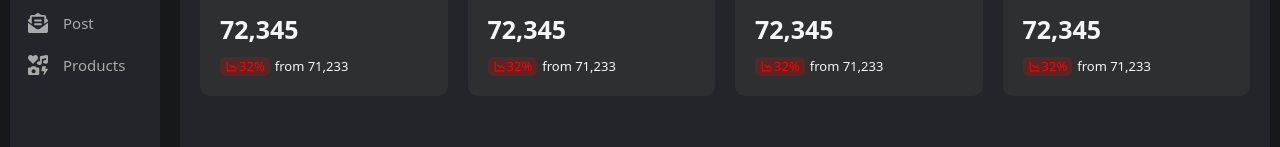
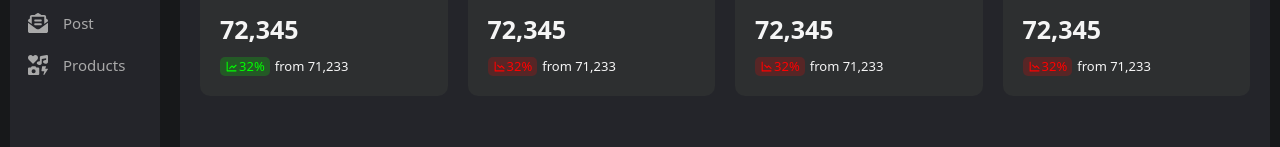
Before and after one commit to ceejayps/admin_dash_react, a React (Create React App) app: page /dashboard in a window 1280 px wide. Shown: the part 208-355 px from the top of the page. Built offline with nearby package versions, Linux system fonts and the light colour scheme.

Commit message:
Update Dashboard.jsx

```diff
--- a/src/pages/Dashboard.jsx
+++ b/src/pages/Dashboard.jsx
@@ -25,7 +25,7 @@ const Dashboard = () => {
     <hr className="rounded"/>
    <div className='cardsection'>
 
-   <DashboardCard title={"Users"} current={"72,345"} previous={"71,233"} isBearish ={!true} data={[]}/>
+   <DashboardCard title={"Users"} current={"72,345"} previous={"71,233"} isBearish ={true} data={[]}/>
    <DashboardCard title={"Users"} current={"72,345"} previous={"71,233"} isBearish ={!true} data={[]}/>
    <DashboardCard title={"Users"} current={"72,345"} previous={"71,233"} isBearish ={!true} data={[]}/>
    <DashboardCard title={"Users"} current={"72,345"} previous={"71,233"} isBearish ={!true} data={[]}/>
```
